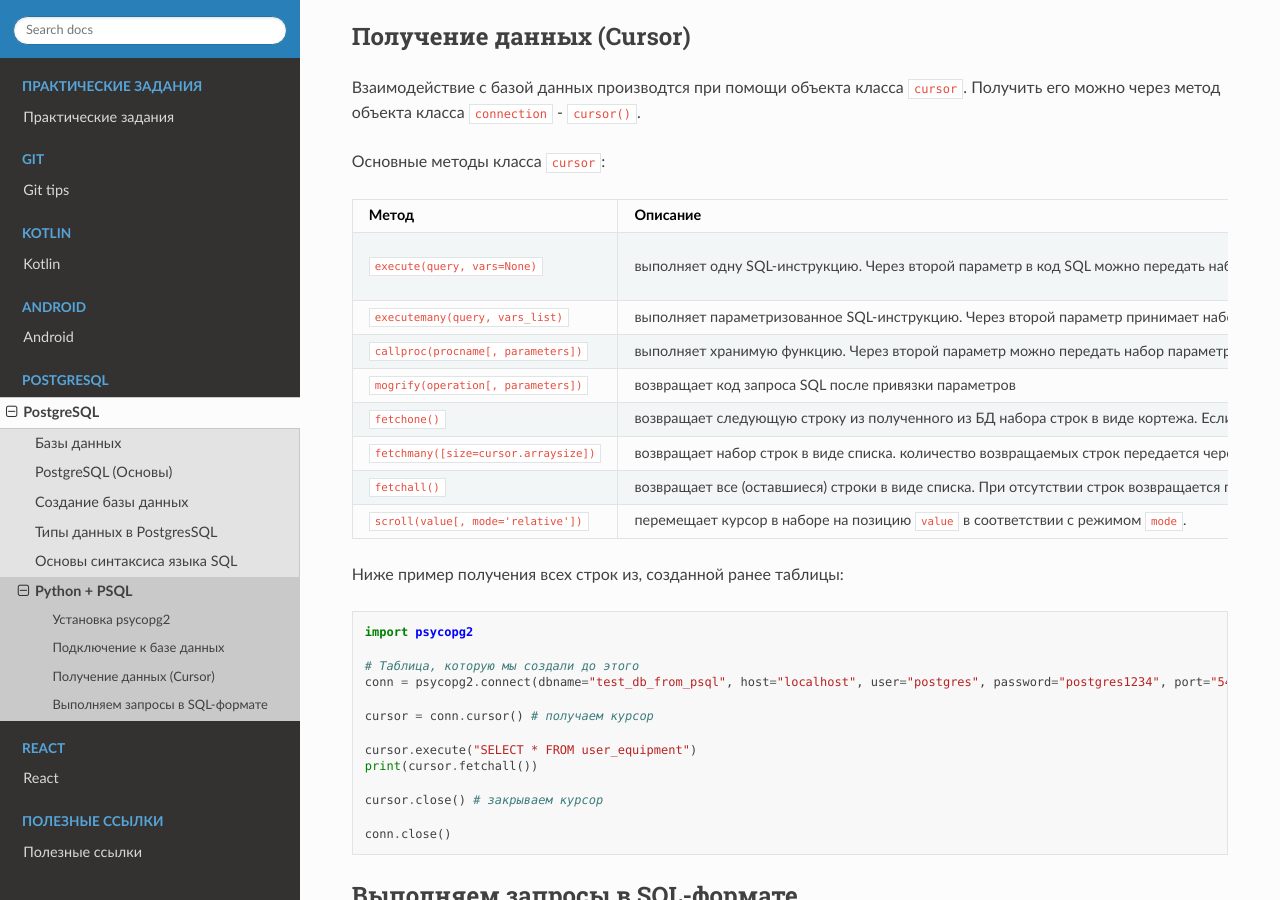
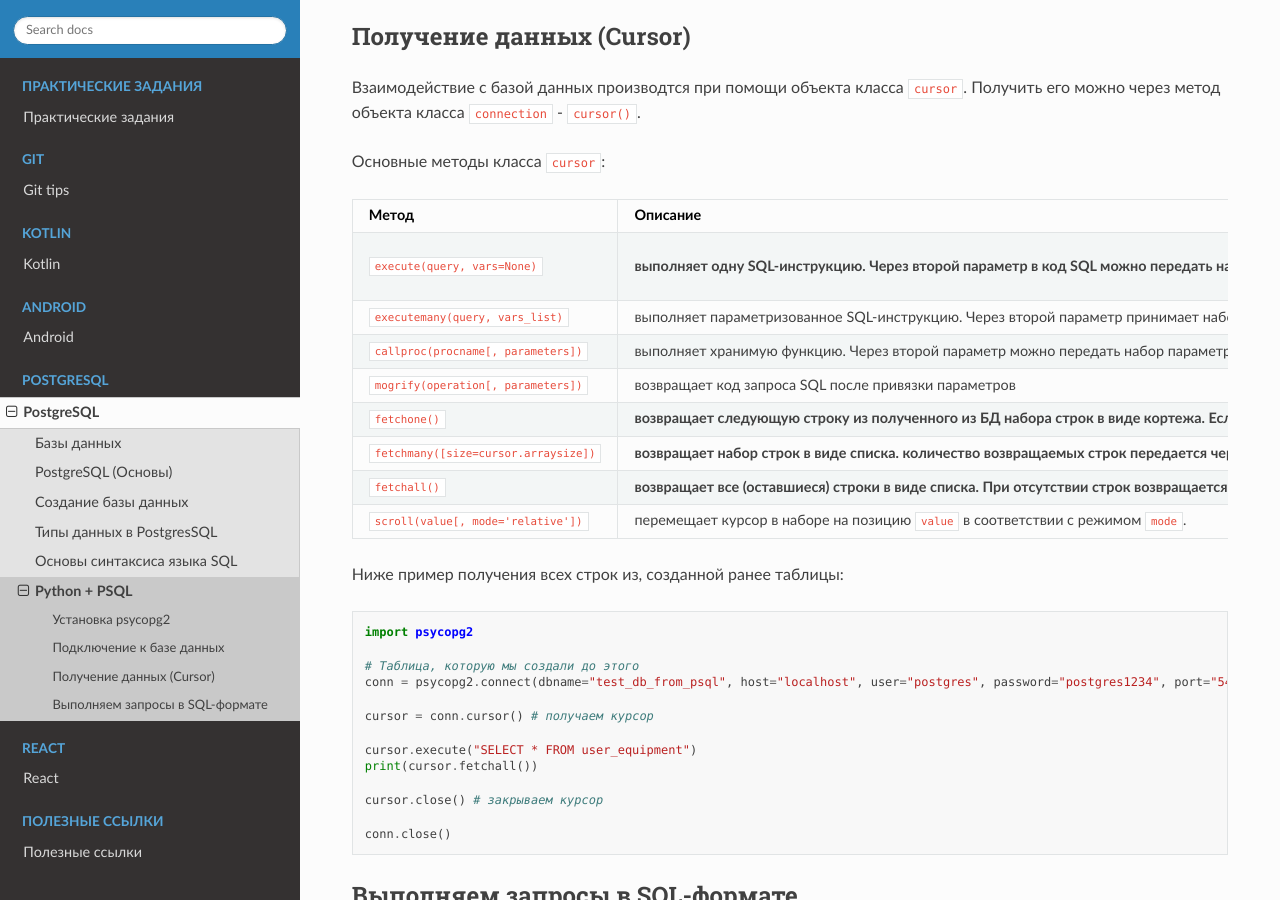
Before and after one commit to TelecomDep/notes, a Sphinx documentation site: the page built from docs/source/DataBase/python_psql.md, in a window 1280 px wide and 900 px high, scrolled down 624 px. Built offline with Sphinx 7.4.7 and the Read the Docs theme 3.1.0, drawn with Linux system fonts in a browser that asks for light colours; pages that are not in the unit, such as notebooks, are missing from menus.

```diff
--- a/docs/source/DataBase/database.rst
+++ b/docs/source/DataBase/database.rst
@@ -3,7 +3,7 @@ PostgreSQL
 
 .. toctree::
    :caption: PostgreSQL
-   :maxdepth: 2
+   :maxdepth: 1
 
 
    introduction
--- a/docs/source/DataBase/python_psql.md
+++ b/docs/source/DataBase/python_psql.md
@@ -30,13 +30,13 @@ conn.close()
 Основные методы класса `cursor`:
 |Метод | Описание| Пример |
 |---|---|---|
-|`execute(query, vars=None)`| выполняет одну SQL-инструкцию. Через второй параметр в код SQL можно передать набор параметров в виде списка или словаря|`cursor.execute("SELECT * FROM user_equipment")` |
+|`execute(query, vars=None)`| **выполняет одну SQL-инструкцию. Через второй параметр в код SQL можно передать набор параметров в виде списка или словаря**|`cursor.execute("SELECT * FROM user_equipment")` |
 |`executemany(query, vars_list)`| выполняет параметризованное SQL-инструкцию. Через второй параметр принимает наборы значений, которые передаются в выполняемый код SQL.| |
 |`callproc(procname[, parameters])`| выполняет хранимую функцию. Через второй параметр можно передать набор параметров в виде списка или словаря| |
 |`mogrify(operation[, parameters])`| возвращает код запроса SQL после привязки параметров| |
-|`fetchone()`| возвращает следующую строку из полученного из БД набора строк в виде кортежа. Если строк в наборе нет, то возвращает `None`|`cursor.fetchone()` |
-|`fetchmany([size=cursor.arraysize])`| возвращает набор строк в виде списка. количество возвращаемых строк передается через параметр. Если больше строк нет в наборе, то возвращается пустой список.| `cursor.fetchmany(12)`|
-|`fetchall()`| возвращает все (оставшиеся) строки в виде списка. При отсутствии строк возвращается пустой список.| `cursor.fetchall()`|
+|`fetchone()`| **возвращает следующую строку из полученного из БД набора строк в виде кортежа. Если строк в наборе нет, то возвращает** `None`|`cursor.fetchone()` |
+|`fetchmany([size=cursor.arraysize])`| **возвращает набор строк в виде списка. количество возвращаемых строк передается через параметр. Если больше строк нет в наборе, то возвращается пустой список.**| `cursor.fetchmany(12)`|
+|`fetchall()`| **возвращает все (оставшиеся) строки в виде списка. При отсутствии строк возвращается пустой список.**| `cursor.fetchall()`|
 |`scroll(value[, mode='relative'])`| перемещает курсор в наборе на позицию `value` в соответствии с режимом `mode`.| |
 
 Ниже пример получения всех строк из, созданной ранее таблицы:
```
Also changed, not shown: docs/source/DataBase/introduction.md (+8 -0 lines).
